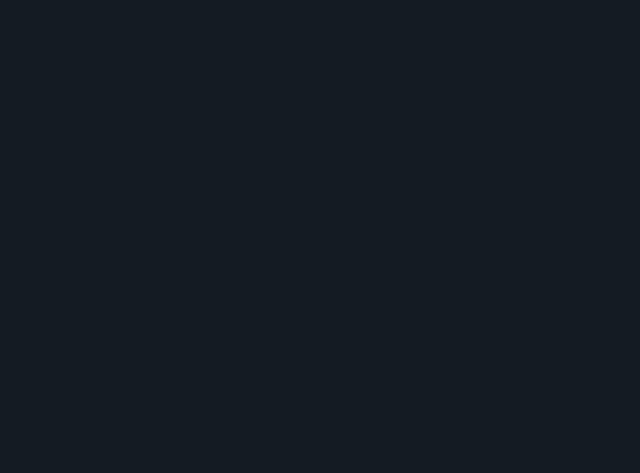
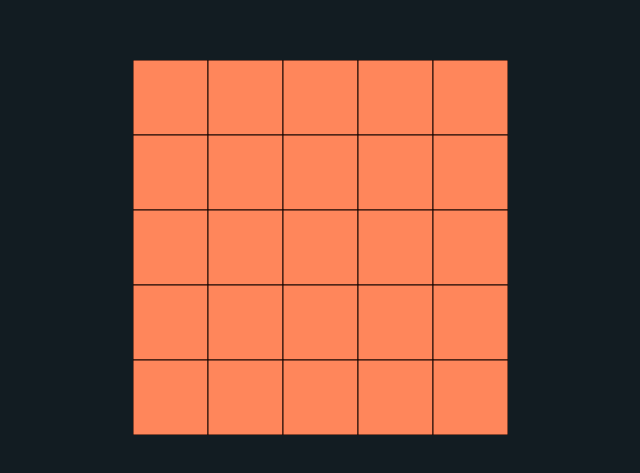
Before and after one commit to corbinmurray/Asterius, a Next.js app: page / in a window 1280 px wide. Shown: the part 153-626 px from the top of the page, without its empty margins (320-960 px from the left). Built offline with nearby package versions, Linux system fonts and the light colour scheme.

Commit message:
Fix component prop

```diff
--- a/app/page.tsx
+++ b/app/page.tsx
@@ -5,7 +5,7 @@ export default function Home() {
 		<>
 			<section>
 				<div className="w-full h-screen flex justify-center items-center">
-					<Maze columns={5} rows={5} cellSize={75} />
+					<Maze columns={5} rows={5} cellSizeInPx={75} />
 				</div>
 			</section>
 		</>
--- a/components/Maze.tsx
+++ b/components/Maze.tsx
@@ -18,7 +18,7 @@ const Maze = ({ columns, rows, cellSizeInPx }: { columns: number; rows: number;
 		const height = rows * cellSizeInPx;
 		const width = rows * cellSizeInPx;
 
-		const svg = d3.select(svgRef.current).attr("width", width).attr("height", height).attr("class", "");
+		const svg = d3.select(svgRef.current).attr("width", width).attr("height", height);
 
 		// Generate grid data
 		const gridData = [];
```
